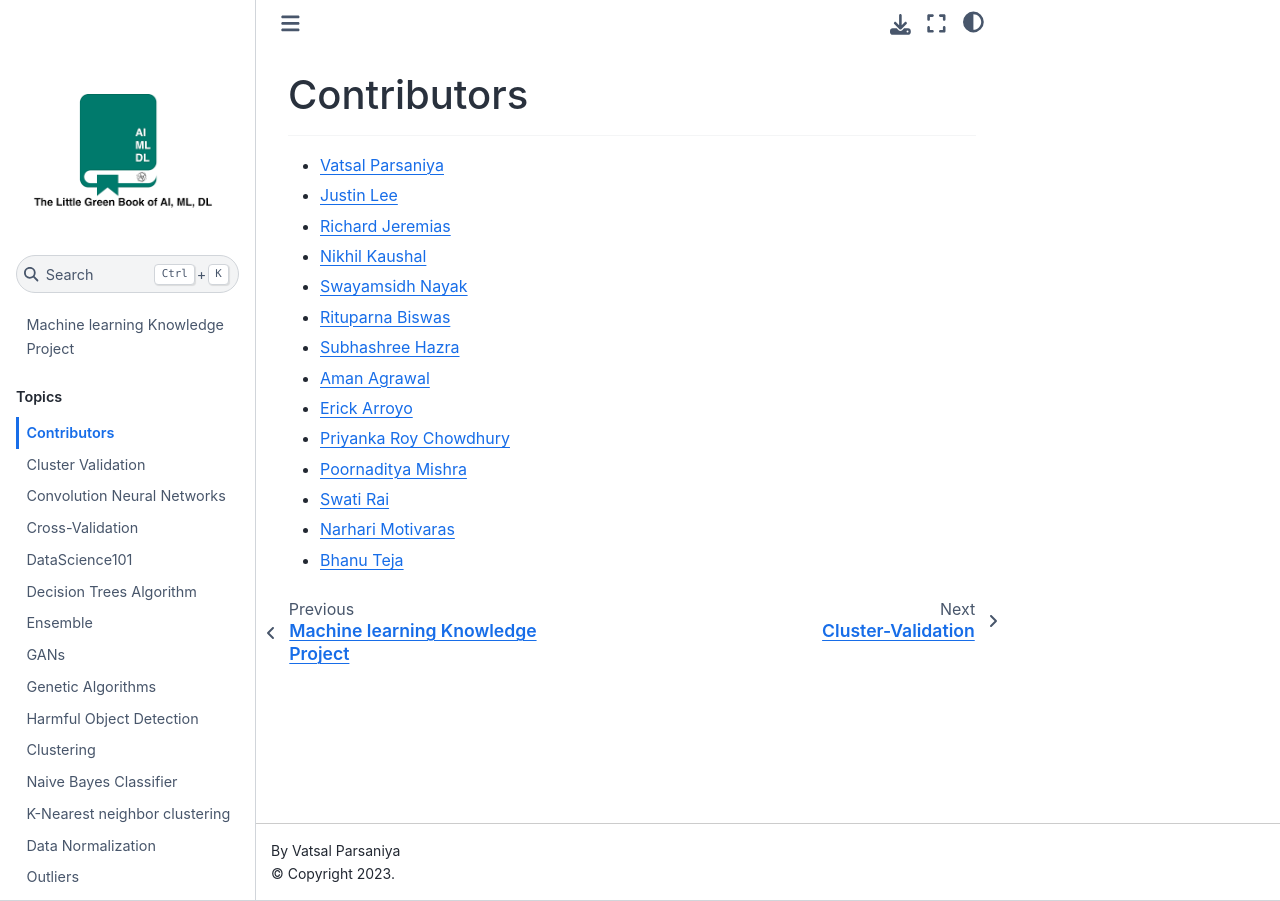
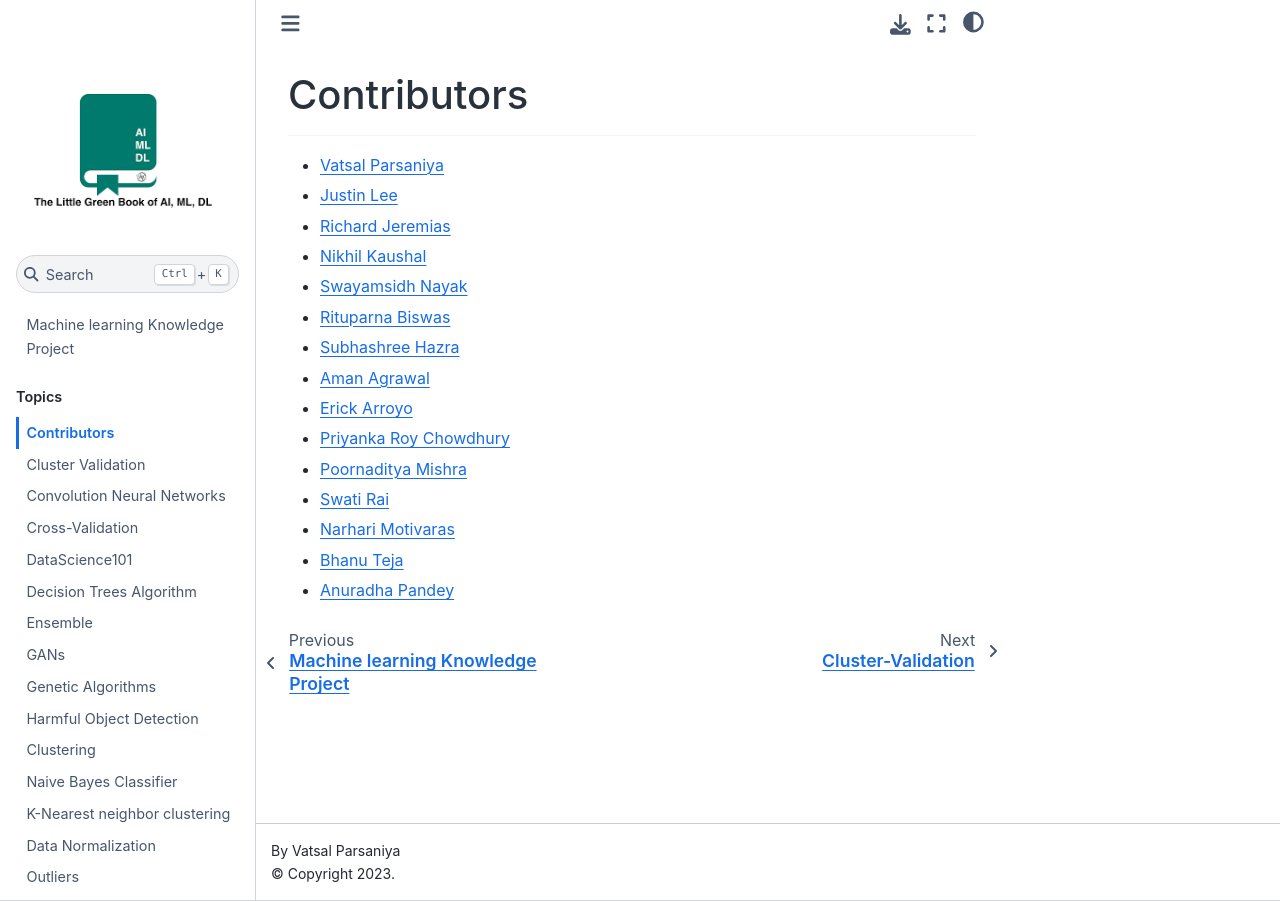
Before and after one commit to Vatsalparsaniya/ML_Knowledge, a Jupyter Book: the page built from Contributors.md, in a window 1280 px wide. Built offline with Jupyter Book 1.0.4 settings and Sphinx 7.4.7 and the Sphinx Book theme 1.1.4, drawn with Linux system fonts in a browser that asks for light colours.

Commit message:
Update Contributors.md

```diff
--- a/Contributors.md
+++ b/Contributors.md
@@ -15,3 +15,4 @@
 * [Swati Rai](https://github.com/rai1410swati)
 * [Narhari Motivaras](https://github.com/Narhari-motivaras)
 * [Bhanu Teja](https://github.com/bhanuteja2001)
+* [Anuradha Pandey](https://github.com/pandeyanuradha)
```
